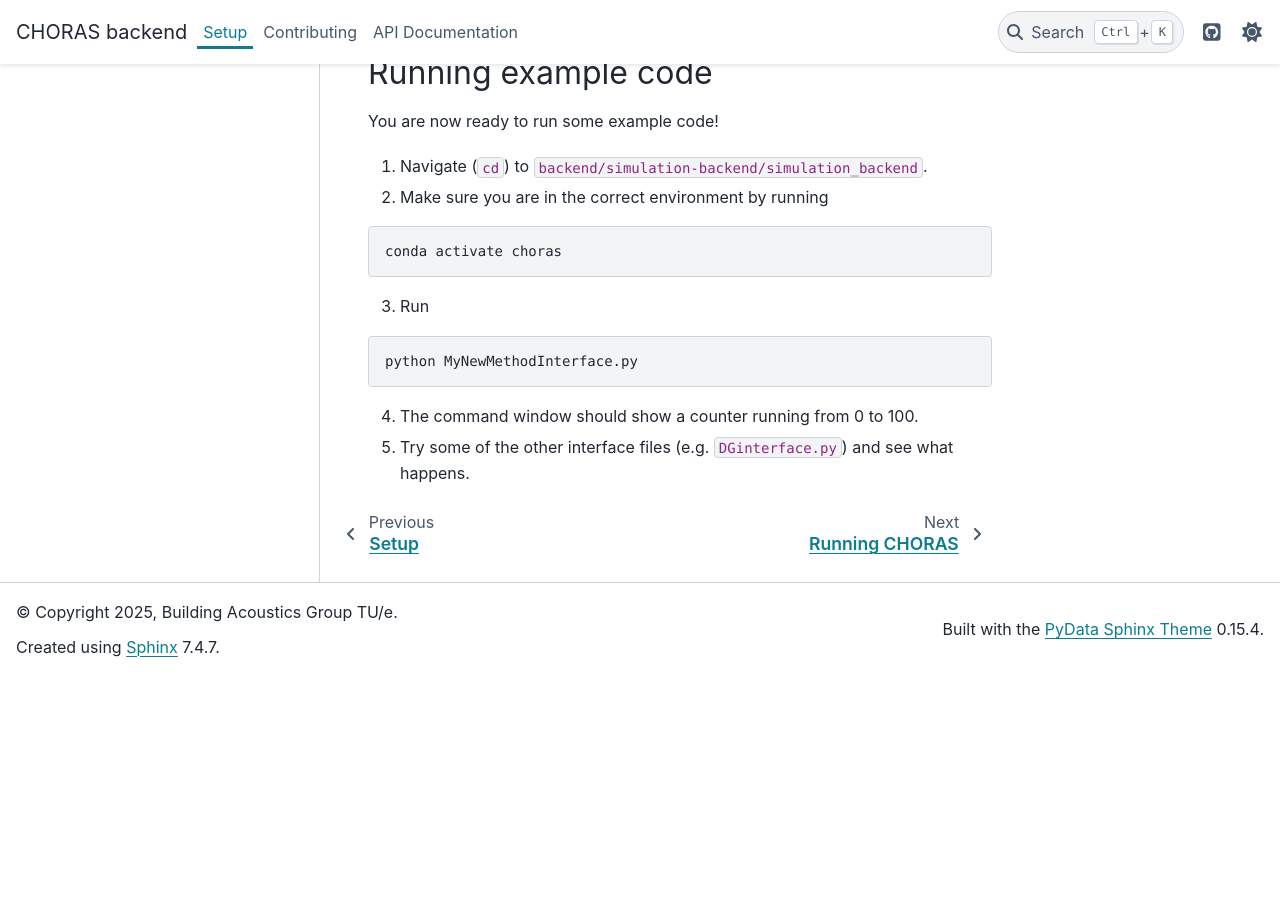
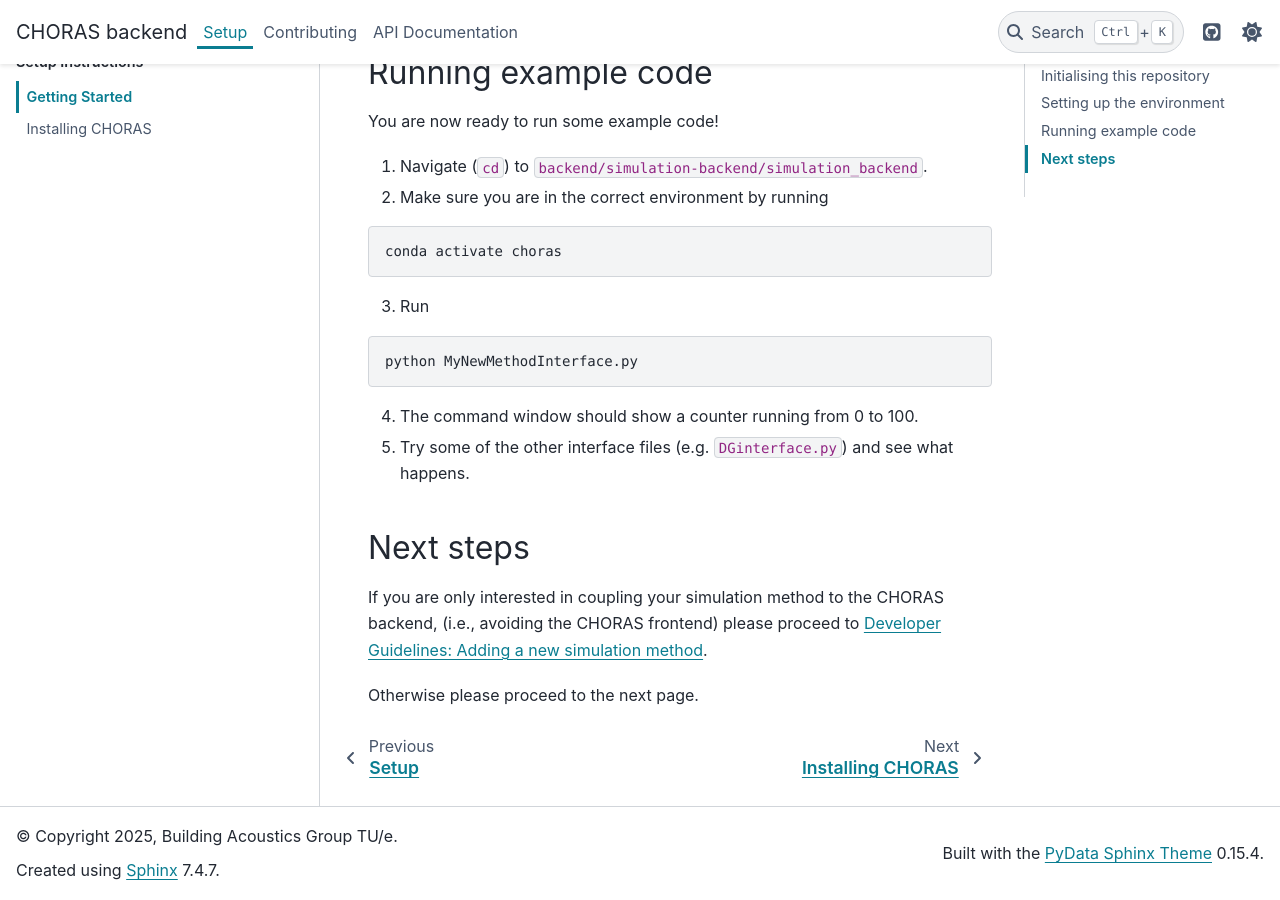
Before and after one commit to nicolas-f/choras_backend, a Sphinx documentation site: the page built from docs/source/includes/getting_started.md, in a window 1280 px wide and 900 px high, scrolled down 1248 px. Built offline with Sphinx 7.4.7 and the PyData theme 0.15.4, drawn with Linux system fonts in a browser that asks for light colours; before the commit the page ends 1924 px from its top, so only the background shows below that.

Commit message:
Added some extra guidance for developers at the beginning and ending of some .md pages. This way the participants for the CHORAS Developer Workshop will be able to properly find their way around (hopefully)

```diff
--- a/docs/source/includes/getting_started.md
+++ b/docs/source/includes/getting_started.md
@@ -58,3 +58,8 @@
 
 4. The command window should show a counter running from 0 to 100.
 5. Try some of the other interface files (e.g. `DGinterface.py`) and see what happens.
+
+## Next steps
+If you are only interested in coupling your simulation method to the CHORAS backend, (i.e., avoiding the CHORAS frontend) please proceed to [Developer Guidelines: Adding a new simulation method](./development.md).
+
+Otherwise please proceed to the next page.
--- a/docs/source/includes/running_choras.md
+++ b/docs/source/includes/installing_choras.md
@@ -1,4 +1,4 @@
-# Running CHORAS
+# Installing CHORAS
 
 To run CHORAS, three processes need to be active:
 
--- a/docs/source/includes/setup.rst
+++ b/docs/source/includes/setup.rst
@@ -6,4 +6,4 @@
    :caption: Setup Instructions
 
    getting_started.md
-   running_choras.md
+   installing_choras.md
```
Also changed, not shown: docs/source/includes/choras_coupling.md (+2 -0 lines), docs/source/includes/development.md (+4 -2 lines), 6 other files.
